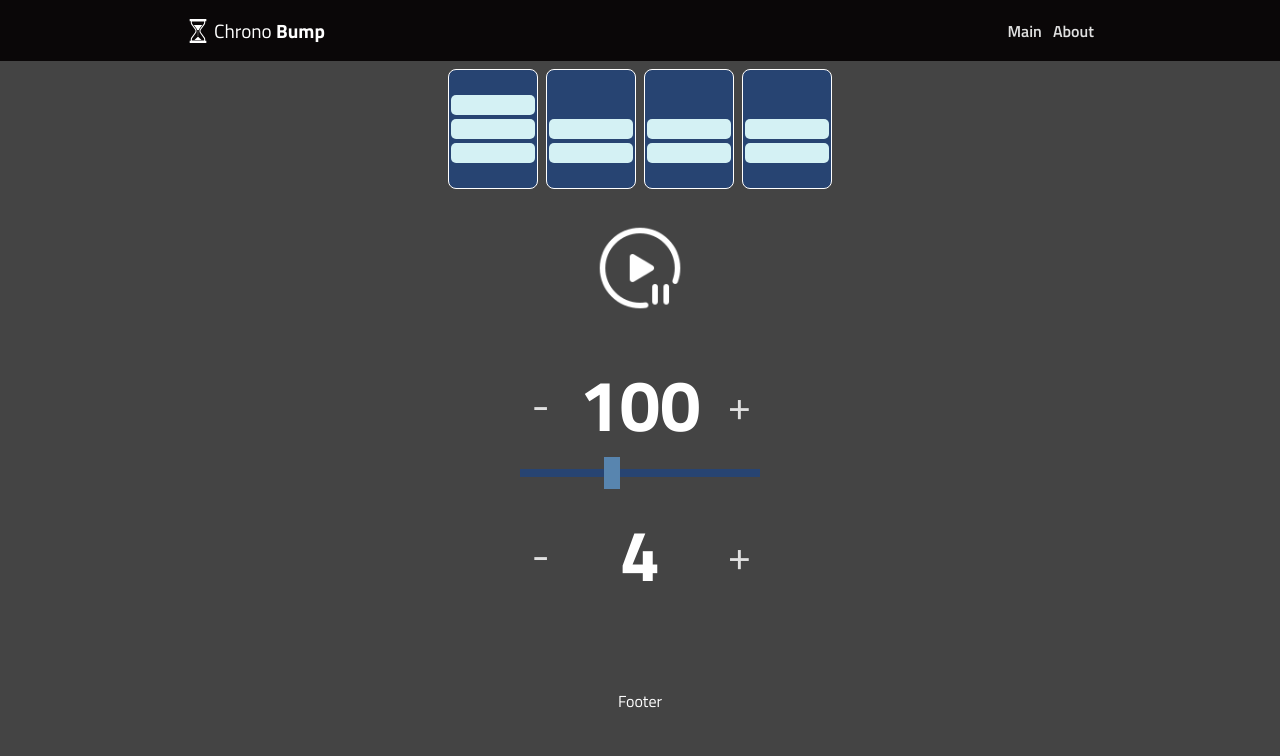
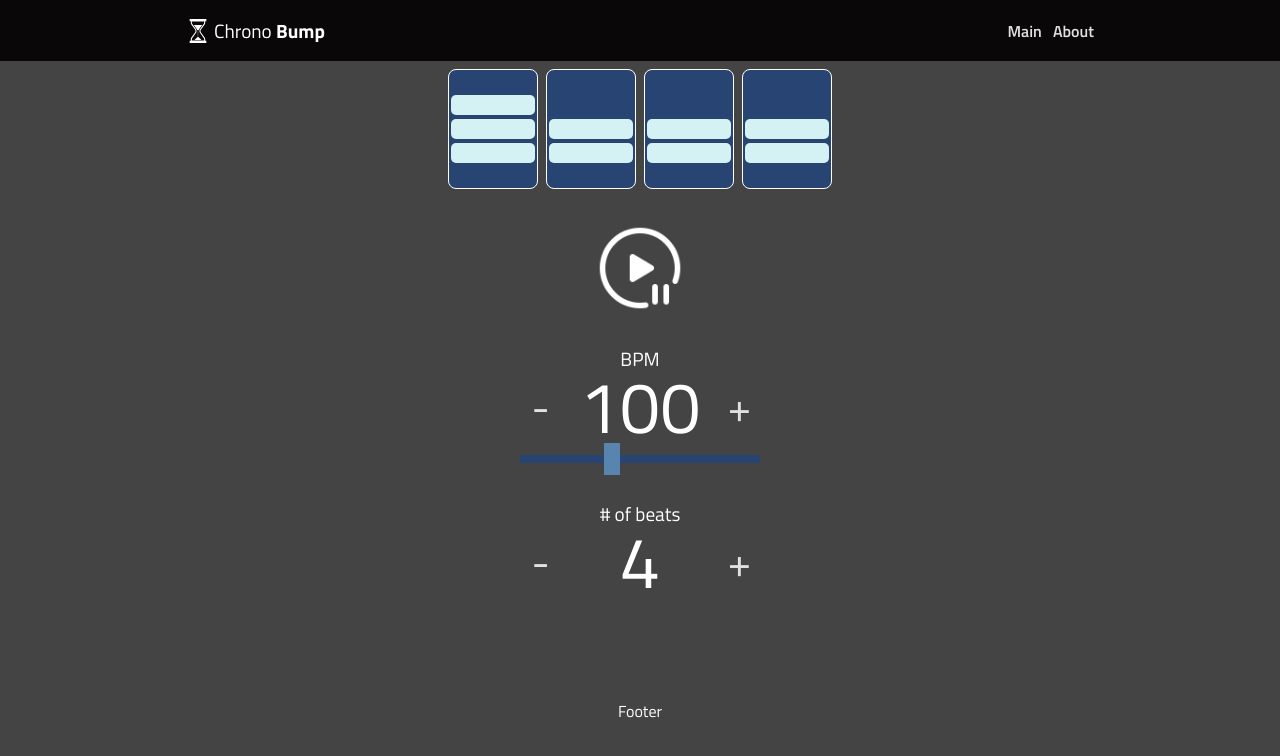
Before and after one commit to johnnysn/legacy-chrono-bump, a React (Vite) app: page / in a window 1280 px wide. Shown: the top 756 px of the page. Built offline with nearby package versions, Linux system fonts and the light colour scheme.

Commit message:
feat: Add labels to the setup controls

```diff
--- a/src/components/Setup/Setup.css
+++ b/src/components/Setup/Setup.css
@@ -1,5 +1,5 @@
 .setup {
   display: grid;
   grid-template-columns: 100%;
-  grid-template-rows: 150px 150px;
+  grid-template-rows: 155px 155px;
 }
--- a/src/components/Setup/SetupBeats.jsx
+++ b/src/components/Setup/SetupBeats.jsx
@@ -15,7 +15,7 @@ const SetupBeats = () => {
   }
 
   return <div className={styles["setup-beats"]}>
-    <IncDec onInc={incHandler} onDec={decHandler} value={ctx.items.length} />
+    <IncDec onInc={incHandler} onDec={decHandler} value={ctx.items.length} label={'# of beats'} />
   </div>;
 };
 
--- a/src/components/Setup/SetupTempo.jsx
+++ b/src/components/Setup/SetupTempo.jsx
@@ -20,7 +20,7 @@ const SetupTempo = () => {
 
   return (
     <div className={styles["setup-tempo"]}>
-      <IncDec value={ctxBeats.tempo} onInc={incHandler} onDec={decHandler} />
+      <IncDec value={ctxBeats.tempo} label={'BPM'} onInc={incHandler} onDec={decHandler} />
       <form>
         <input
           type="range"
--- a/src/components/UI/IncDec.jsx
+++ b/src/components/UI/IncDec.jsx
@@ -1,16 +1,19 @@
 import styles from "./IncDec.module.css";
 
-const IncDec = ({value, onInc, onDec}) => {
+const IncDec = ({value, label, onInc, onDec}) => {
   return (
-    <div className={styles["inc-dec"]}>
+    <div className={styles['inc-dec']}>
+      <div className={styles['inc-dec__label']}>{label}</div>
+      <div className={styles["inc-dec-box"]}>
         <div className={styles["inc-dec__btn"]} onClick={onDec}>
           {" "}
           -{" "}
         </div>
-      <h2>{value}</h2>
+        <div className={styles['inc-dec__value']}>{value}</div>
         <div className={styles["inc-dec__btn"]} onClick={onInc}>
           {" "}
           +{" "}
+        </div>
       </div>
     </div>
   );
--- a/src/components/UI/IncDec.module.css
+++ b/src/components/UI/IncDec.module.css
@@ -1,4 +1,10 @@
 .inc-dec {
+  display: flex;
+  flex-direction: column;
+  align-items: center;
+}
+
+.inc-dec-box {
   display: grid;
   grid-template-columns: 40px 135px 40px;
   justify-content: center;
@@ -22,7 +28,14 @@
   color: var(--color-white);
 }
 
-.inc-dec h2 {
-  font-size: 4.5rem;
+.inc-dec__label {
+  font-size: 1.2rem;
+  line-height: 1.2rem;
   text-align: center;
 }
+
+.inc-dec__value {
+  font-size: 4.5rem;
+  line-height: 4.8rem;
+  text-align: center;
+}
```
Lines whose indentation alone changed are shown as unchanged.
